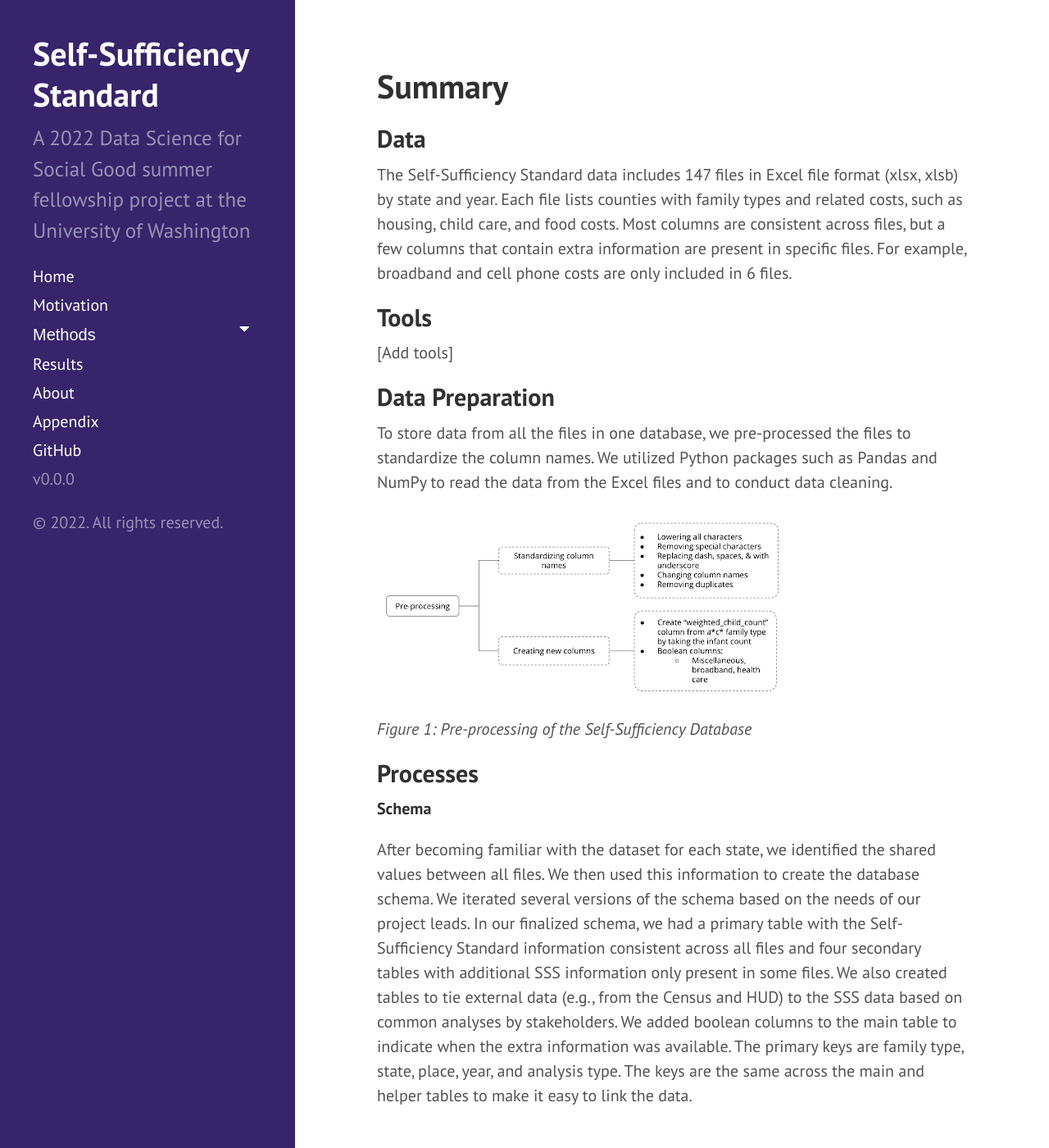
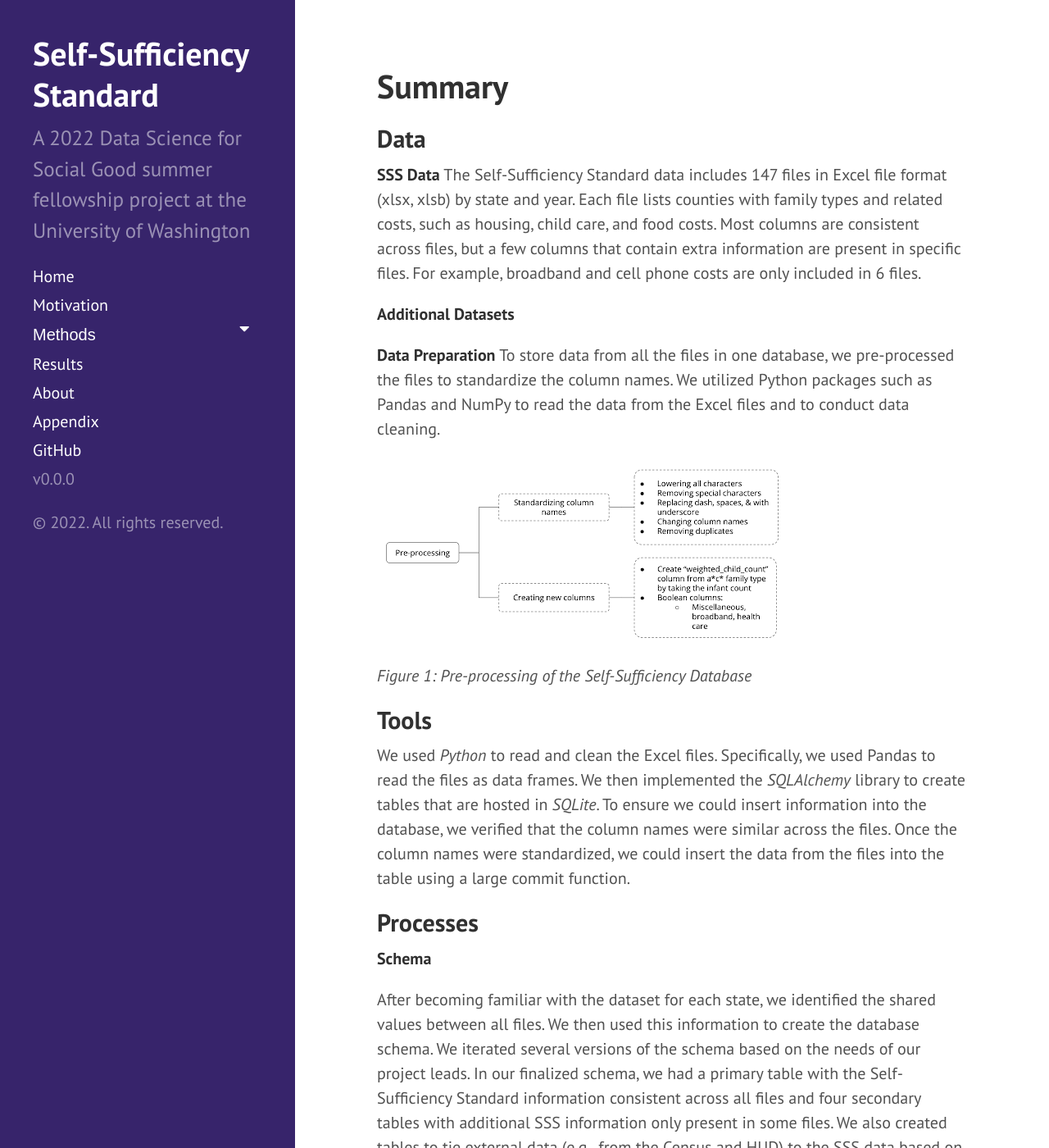
Before and after one commit to uwescience/DSSG2022-Self-Sufficiency, a Jekyll site: the page built from summary.md, in a window 1280 px wide and 1400 px high. Shown: the whole window at 82% size. Built offline with Jekyll 4.4.1, drawn with Linux system fonts in a browser that asks for light colours.

Commit message:
Update summary.md

```diff
--- a/summary.md
+++ b/summary.md
@@ -4,17 +4,20 @@ title: Summary
 ---
 
 ## Data
+**SSS Data**
 The Self-Sufficiency Standard data includes 147 files in Excel file format (xlsx, xlsb) by state and year. Each file lists counties with family types and related costs, such as housing, child care, and food costs. Most columns are consistent across files, but a few columns that contain extra information are present in specific files. For example, broadband and cell phone costs are only included in 6 files.
 
-## Tools
-[Add tools]
+**Additional Datasets**
 
-## Data Preparation
+**Data Preparation**
 To store data from all the files in one database, we pre-processed the files to standardize the column names. We utilized Python packages such as Pandas and NumPy to read the data from the Excel files and to conduct data cleaning.
 
 <img src="{{ site.url }}{{ site.baseurl }}/assets/img/pre-processing.png">
 
 *Figure 1: Pre-processing of the Self-Sufficiency Database*
+
+## Tools
+We used *Python* to read and clean the Excel files. Specifically, we used Pandas to read the files as data frames. We then implemented the *SQLAlchemy* library to create tables that are hosted in *SQLite*. To ensure we could insert information into the database, we verified that the column names were similar across the files. Once the column names were standardized, we could insert the data from the files into the table using a large commit function.
 
 ## Processes
 **Schema**
```
